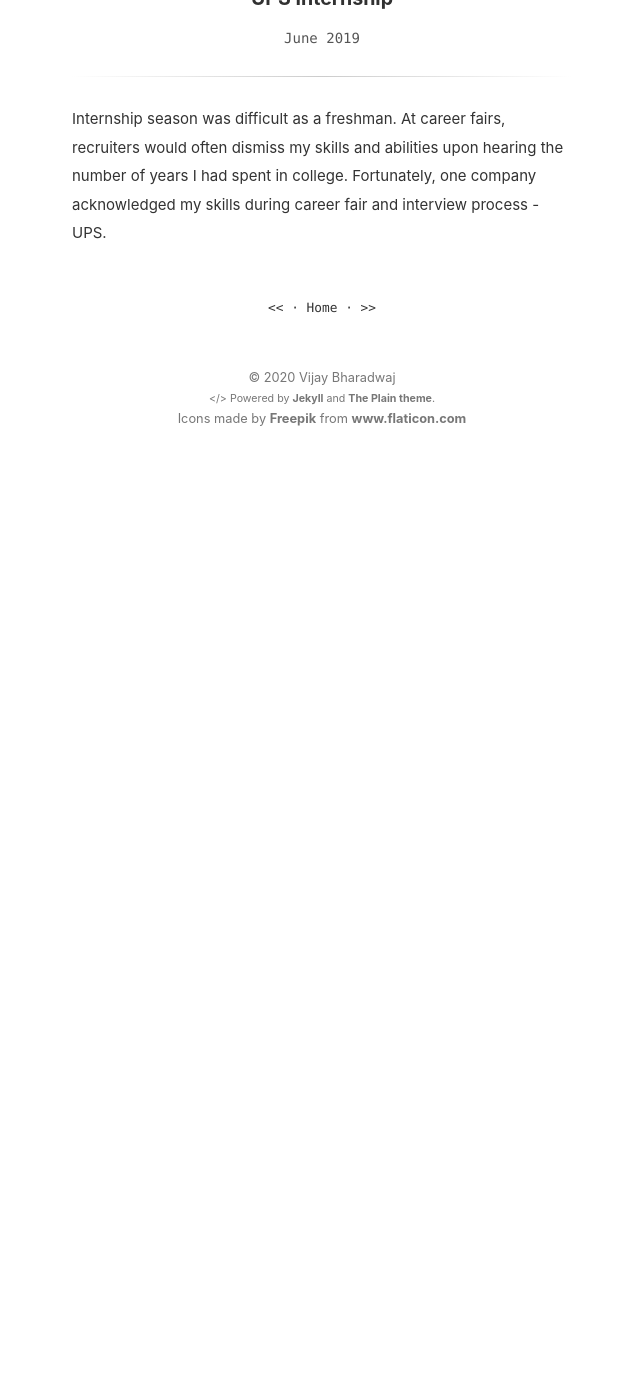
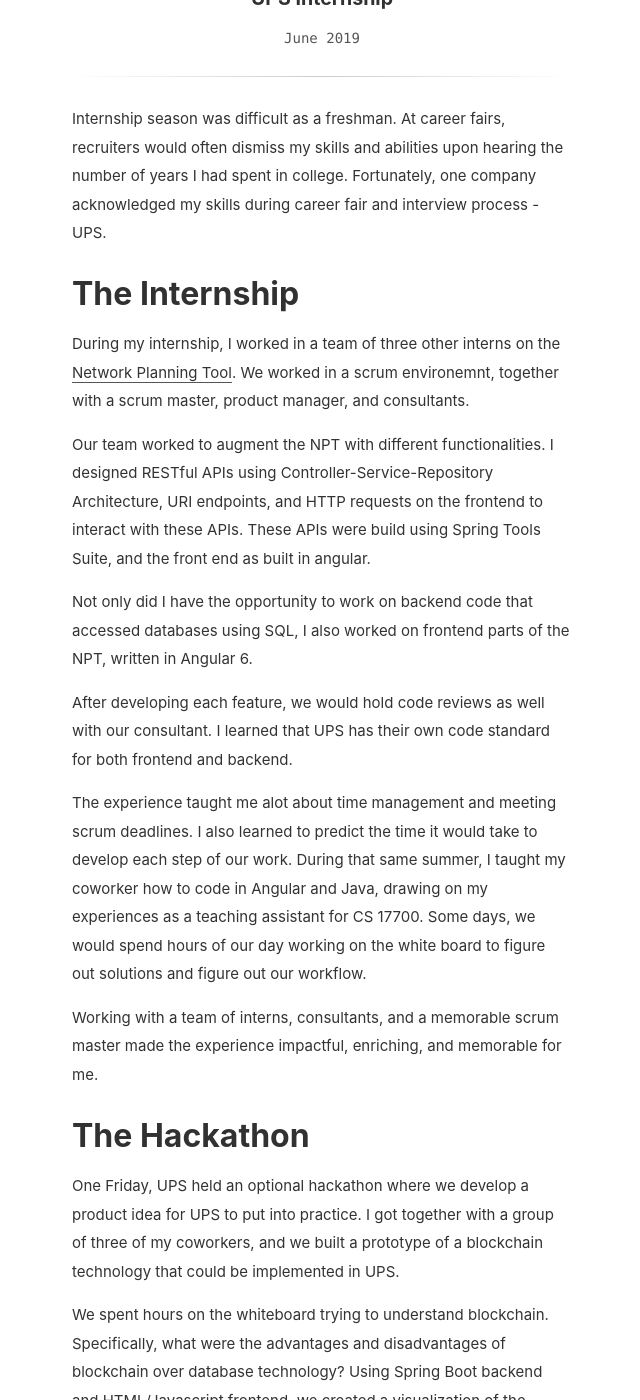
Before and after one commit to 18vijayb/18vijayb.github.io, a Jekyll site: the page built from _posts/2019-06-01-UPSInternship.md, in a window 1280 px wide and 1400 px high, scrolled down 270 px. Shown: the whole window, without its empty margins (318-958 px from the left). Built offline with Jekyll 4.4.1, drawn with Linux system fonts in a browser that asks for light colours; before the commit the page ends 900 px from its top, so only the background shows below that; some of the changed text lies outside the part shown.

Commit message:
Added UPS internship information

```diff
--- a/_posts/2019-06-01-UPSInternship.md
+++ b/_posts/2019-06-01-UPSInternship.md
@@ -4,3 +4,33 @@ updated: 2020-02-15 23:59
 ---
 
 Internship season was difficult as a freshman. At career fairs, recruiters would often dismiss my skills and abilities upon hearing the number of years I had spent in college. Fortunately, one company acknowledged my skills during career fair and interview process - UPS.
+
+# The Internship
+
+During my internship, I worked in a team of three other interns on the [Network Planning Tool](https://www.technologyreview.com/s/612445/how-ups-uses-ai-to-outsmart-bad-weather/). We worked in a scrum environemnt, together with a scrum master, product manager, and consultants.
+
+Our team worked to augment the NPT with different functionalities. I designed RESTful APIs using Controller-Service-Repository Architecture, URI endpoints, and HTTP requests on the frontend to interact with these APIs. These APIs were build using Spring Tools Suite, and the front end as built in angular.
+
+Not only did I have the opportunity to work on backend code that accessed databases using SQL, I also worked on frontend parts of the NPT, written in Angular 6.
+
+After developing each feature, we would hold code reviews as well with our consultant. I learned that UPS has their own code standard for both frontend and backend.
+
+The experience taught me alot about time management and meeting scrum deadlines. I also learned to predict the time it would take to develop each step of our work. During that same summer, I taught my coworker how to code in Angular and Java, drawing on my experiences as a teaching assistant for CS 17700. Some days, we would spend hours of our day working on the white board to figure out solutions and figure out our workflow.
+
+Working with a team of interns, consultants, and a memorable scrum master made the experience impactful, enriching, and memorable for me.
+
+# The Hackathon
+
+One Friday, UPS held an optional hackathon where we develop a product idea for UPS to put into practice. I got together with a group of three of my coworkers, and we built a prototype of a blockchain technology that could be implemented in UPS.
+
+We spent hours on the whiteboard trying to understand blockchain. Specifically, what were the advantages and disadvantages of blockchain over database technology? Using Spring Boot backend and HTML/Javascript frontend, we created a visualization of the blockchain that UPS could use in order to keep a transparent account of records.
+
+We worked on our final presentation before the 24 hours had ended. I assumed a leadership role as time got tight, writing large portions of the presentation and delegating tasks to each of my teammates. We were able to present our idea to a board of UPS employees. Though unsuccessful in the hackathon, the experience taught me much about a technology that I was not familar with and participating in a company hackathon.
+
+# Living in Louisville, Kentucky
+
+Living in Louisville with my roomate from Purdue was a great experience. I attended an intern event where I had the opportunity to network with other Louisville interns and listen to the mayor of Louisville. On another occasion, my roomate and I explored downtown Louisville, visiting the Louisville Bats museum and seeing the Muhammad Ali Center.
+
+Ending work around 5 PM gave me time to work on a personal project - developing my first personal website. I assisted my roommate in building his own website as well, teaching him the basics of HTML and CSS.
+
+Outside of work with some coworkers, we explored local trails on hikes. We even watched a baseball game in the Louisville Bats stadium. Our team lost, but it was well worth the experience. We also had the opportunity to volunteer at the Dare to Care food bank and learn about different types of donated food and where it goes to help others.
```
Also changed, not shown: _posts/2019-01-11-CS177TAShip.md (+1 -1 lines), 1 other file.
